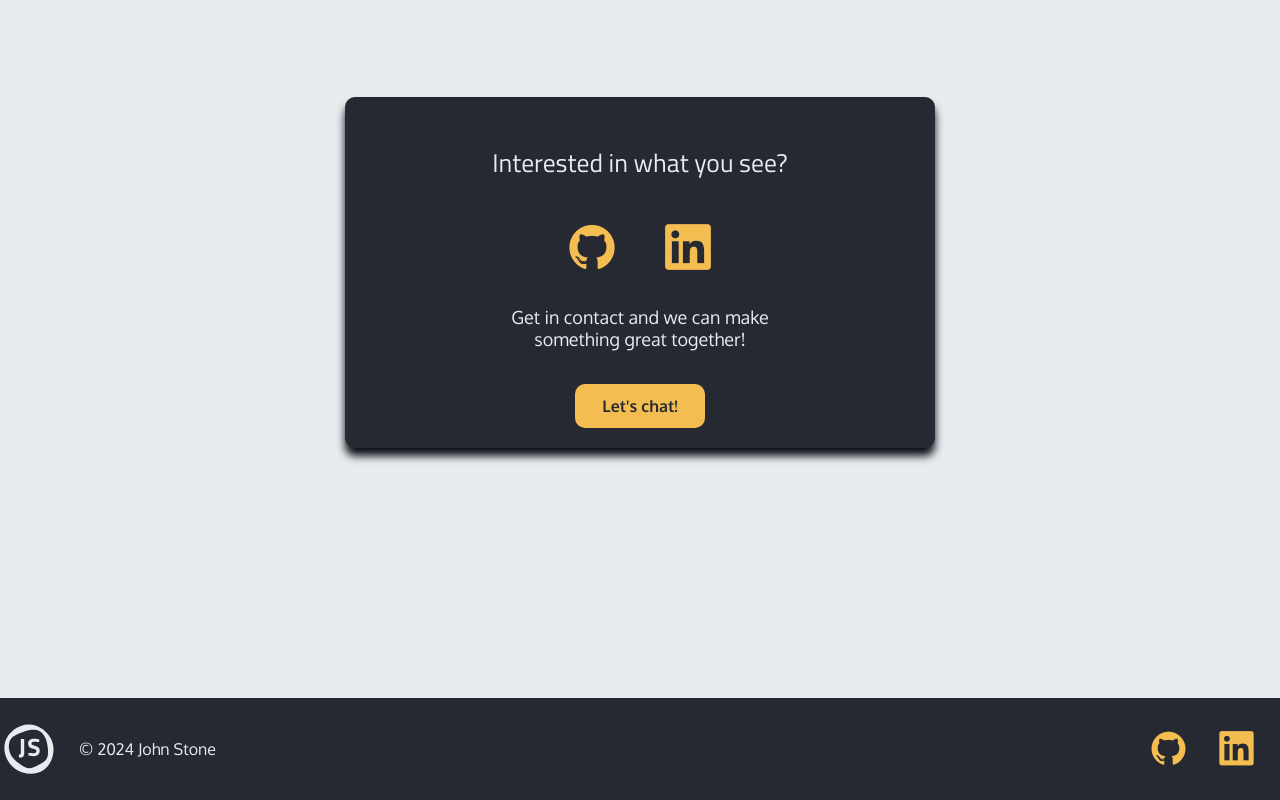
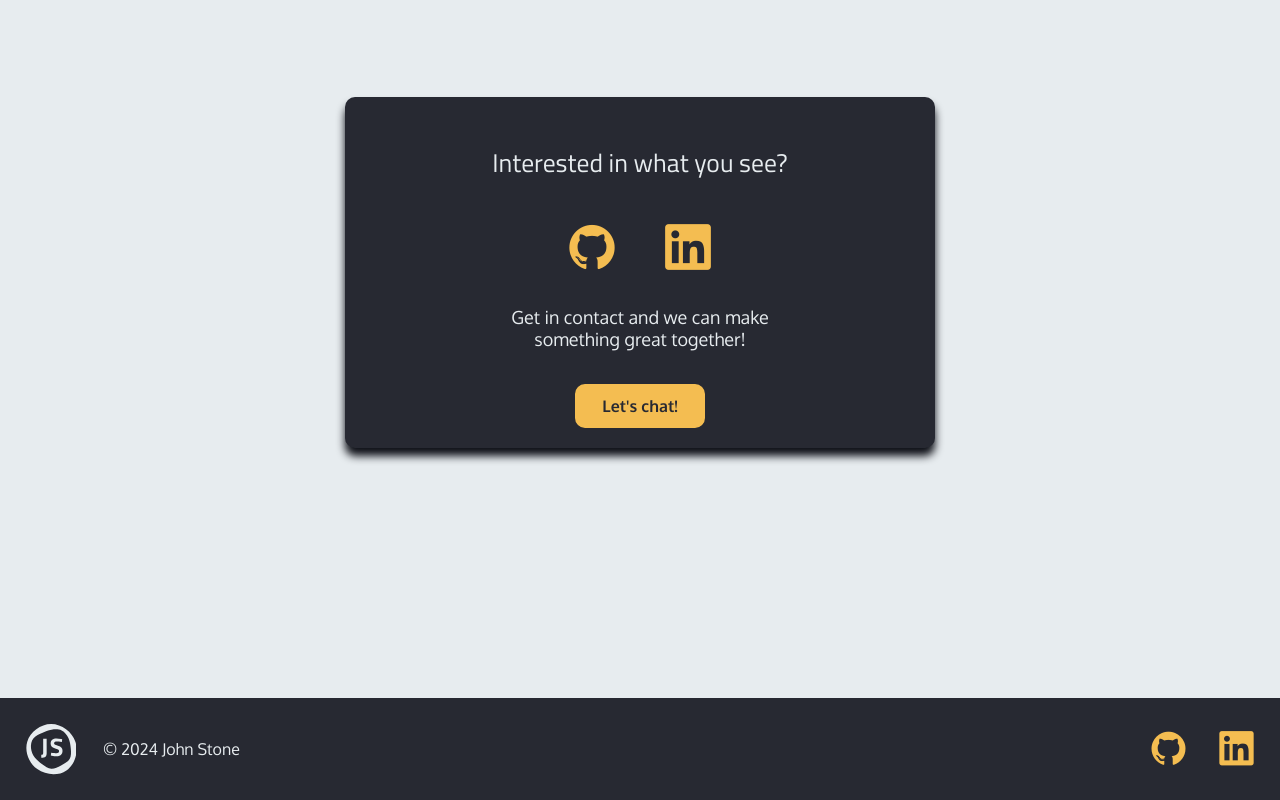
Before and after one commit to JStone1/Portfolio-Site, a React (Vite) app: page / in a window 1280 px wide. Shown: the part 3463-4263 px from the top of the page. Built offline with nearby package versions, Linux system fonts and the light colour scheme.

Commit message:
Fixed footer margin

```diff
--- a/src/components/Footer/Footer.scss
+++ b/src/components/Footer/Footer.scss
@@ -5,11 +5,6 @@ footer {
   background-color: $primary-colour;
   color: $secondary-colour;
   text-align: center;
-  // margin-top: 250px;
-  // padding: 0px 50px;
-  svg {
-    margin: 15px 0px 15px 2%;
-  }
   h3 {
     font-size: 24px;
   }
@@ -29,6 +24,8 @@ footer {
 .logo-copyright-container {
   @include centerContent(row, center);
   gap: 1em;
+  margin: 15px 0px 15px 2%;
+
   p {
     width: 100%;
   }
```
